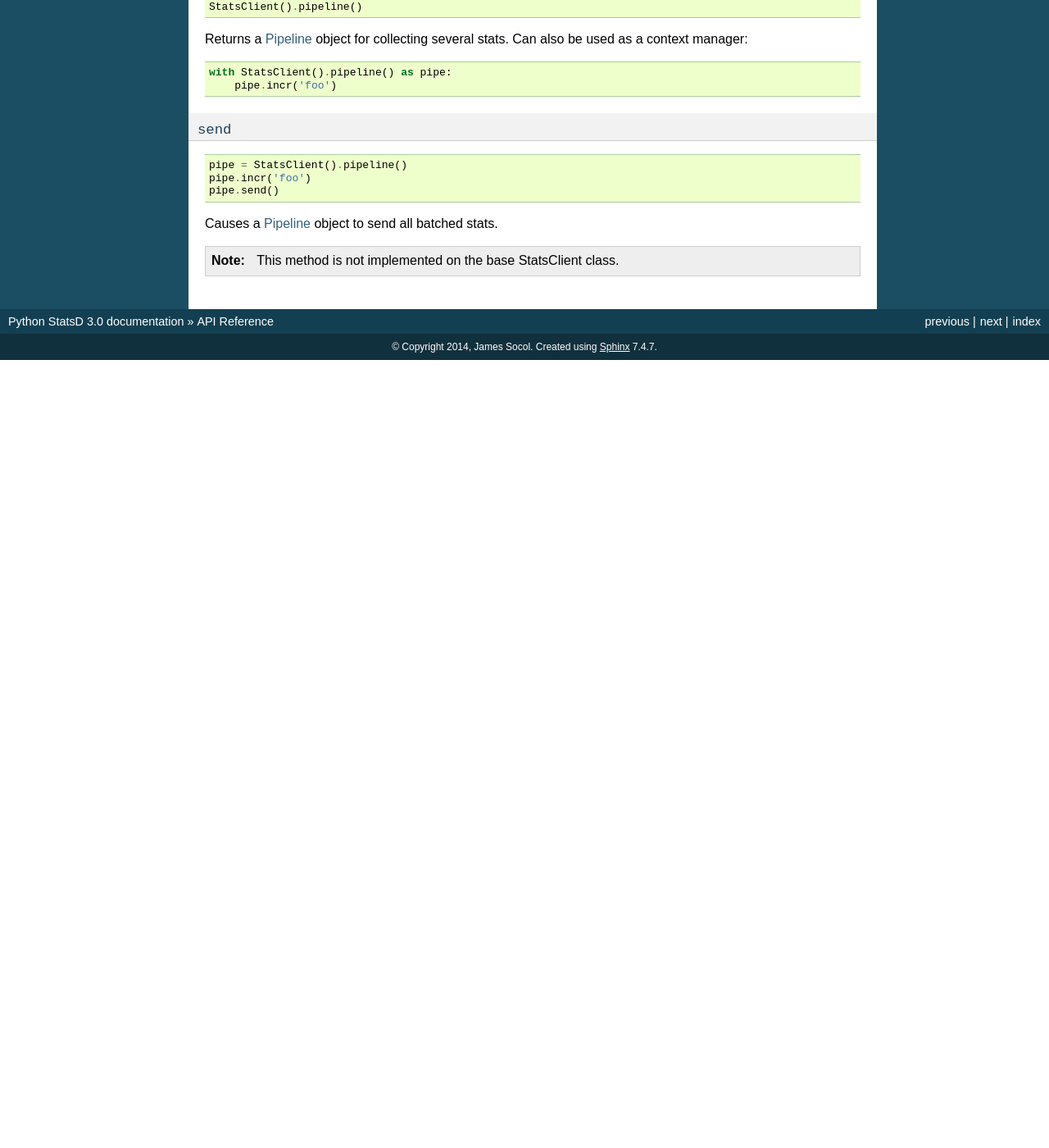
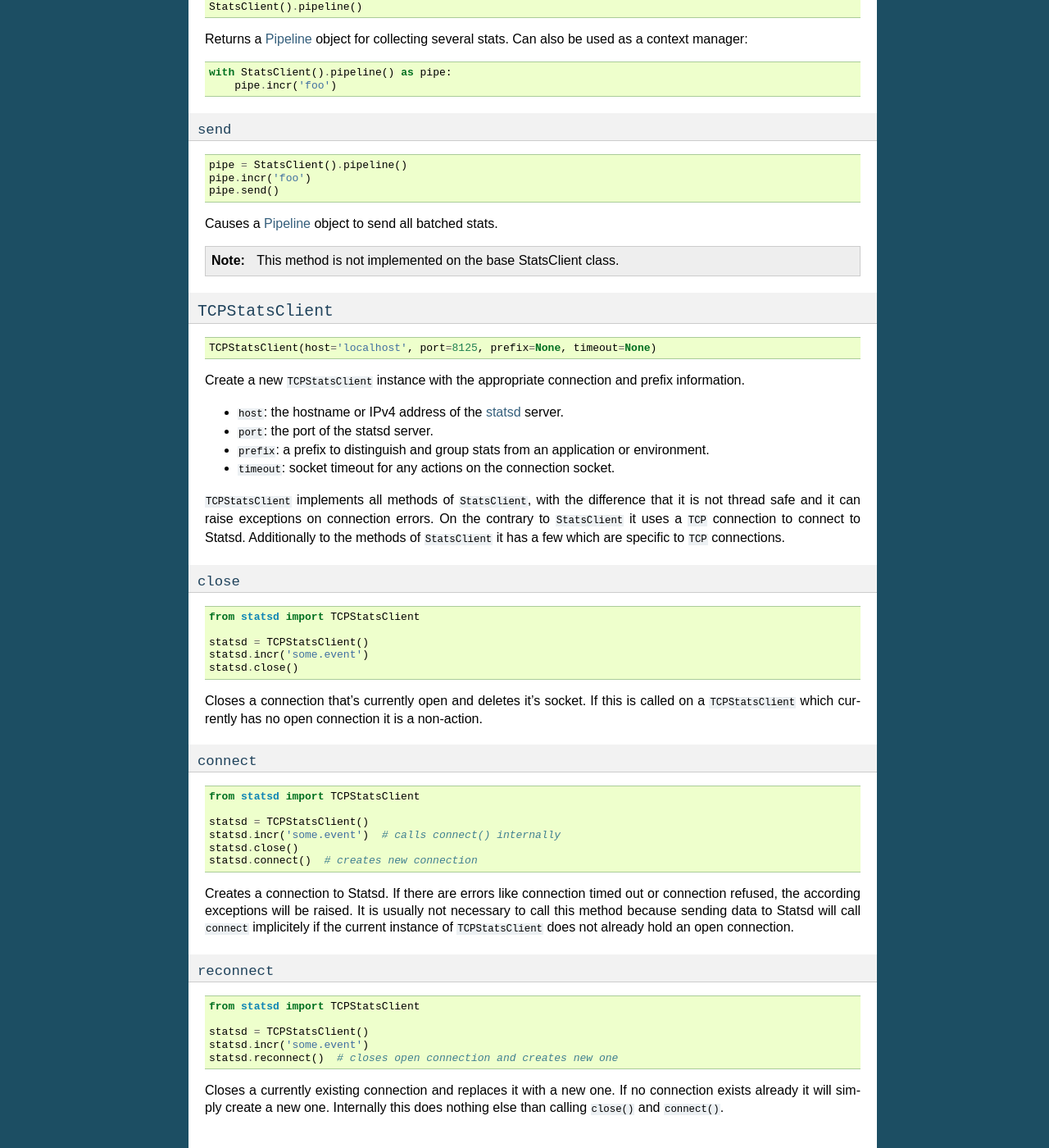
Before and after one commit to jsocol/pystatsd, a Sphinx documentation site: the page built from docs/reference.rst, in a window 1280 px wide and 1400 px high, scrolled down 2963 px. Shown: the whole window at 82% size. Built offline with Sphinx 7.4.7, drawn with Linux system fonts in a browser that asks for light colours; formulas are drawn with MathJax 3; before the commit the page ends 3402 px from its top, so only the background shows below that; some of the changed text lies outside the part shown.

Commit message:
update docs to document TCPStatsClient

```diff
--- a/docs/index.rst
+++ b/docs/index.rst
@@ -70,6 +70,7 @@ Contents
    types.rst
    timing.rst
    pipeline.rst
+   tcp.rst
    reference.rst
    contributing.rst
 
--- a/docs/reference.rst
+++ b/docs/reference.rst
@@ -275,6 +275,93 @@ stats.
    This method is not implemented on the base StatsClient class.
 
 
+.. _TCPStatsClient:
+
+``TCPStatsClient``
+==================
+
+::
+
+    TCPStatsClient(host='localhost', port=8125, prefix=None, timeout=None)
+
+Create a new ``TCPStatsClient`` instance with the appropriate connection
+and prefix information.
+
+* ``host``: the hostname or IPv4 address of the statsd_ server.
+
+* ``port``: the port of the statsd server.
+
+* ``prefix``: a prefix to distinguish and group stats from an
+  application or environment.
+
+* ``timeout``: socket timeout for any actions on the connection socket.
+
+
+``TCPStatsClient`` implements all methods of ``StatsClient``, with the
+difference that it is not thread safe and it can raise exceptions on
+connection errors.  On the contrary to ``StatsClient`` it uses a ``TCP``
+connection to connect to Statsd.
+Additionally to the methods of ``StatsClient`` it has a few which are
+specific to ``TCP`` connections.
+
+
+.. _tcp_close:
+
+``close``
+---------
+
+::
+
+    from statsd import TCPStatsClient
+
+    statsd = TCPStatsClient()
+    statsd.incr('some.event')
+    statsd.close()
+
+Closes a connection that's currently open and deletes it's socket. If this is
+called on a ``TCPStatsClient`` which currently has no open connection it is a
+non-action.
+
+
+.. _tcp_connect:
+
+``connect``
+-----------
+
+::
+
+    from statsd import TCPStatsClient
+
+    statsd = TCPStatsClient()
+    statsd.incr('some.event')  # calls connect() internally
+    statsd.close()
+    statsd.connect()  # creates new connection
+
+Creates a connection to Statsd. If there are errors like connection timed out
+or connection refused, the according exceptions will be raised. It is usually
+not necessary to call this method because sending data to Statsd will call
+``connect`` implicitely if the current instance of ``TCPStatsClient`` does not
+already hold an open connection.
+
+
+.. _tcp_reconnect:
+
+``reconnect``
+-------------
+
+::
+
+    from statsd import TCPStatsClient
+
+    statsd = TCPStatsClient()
+    statsd.incr('some.event')
+    statsd.reconnect()  # closes open connection and creates new one
+
+Closes a currently existing connection and replaces it with a new one. If no
+connection exists already it will simply create a new one.  Internally this
+does nothing else than calling ``close()`` and ``connect()``.
+
+
 .. _statsd: https://github.com/etsy/statsd
 .. _0ed78be: https://github.com/etsy/statsd/commit/0ed78be7
 .. _1c10cfc0ac: https://github.com/etsy/statsd/commit/1c10cfc0ac
```
Also changed, not shown: docs/tcp.rst (added, +19 -0 lines).
